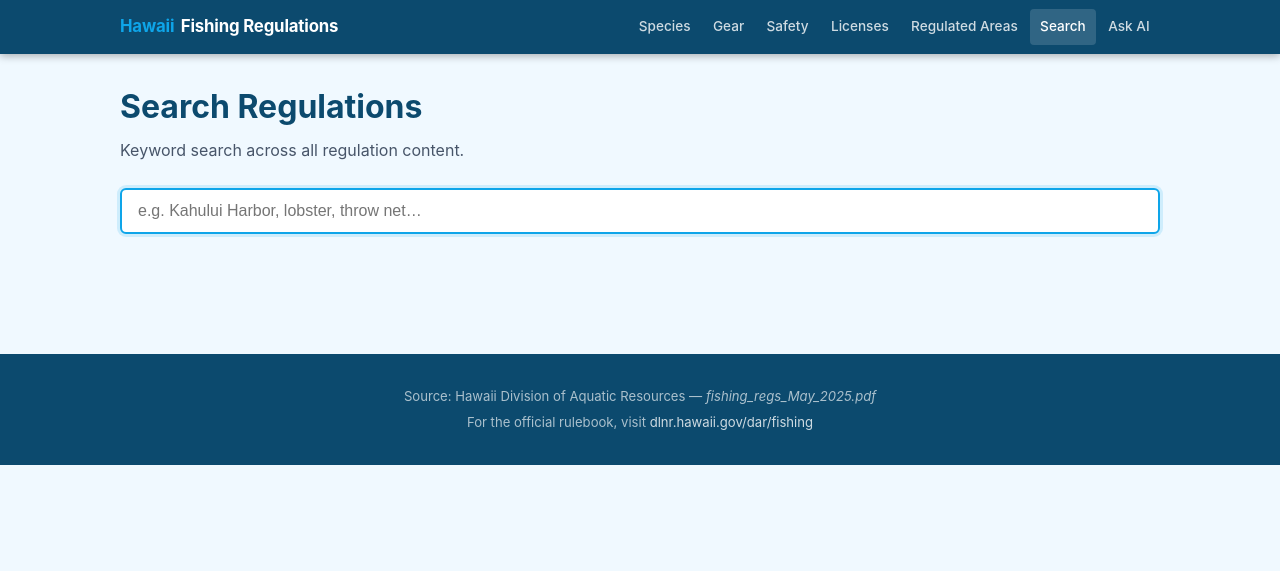
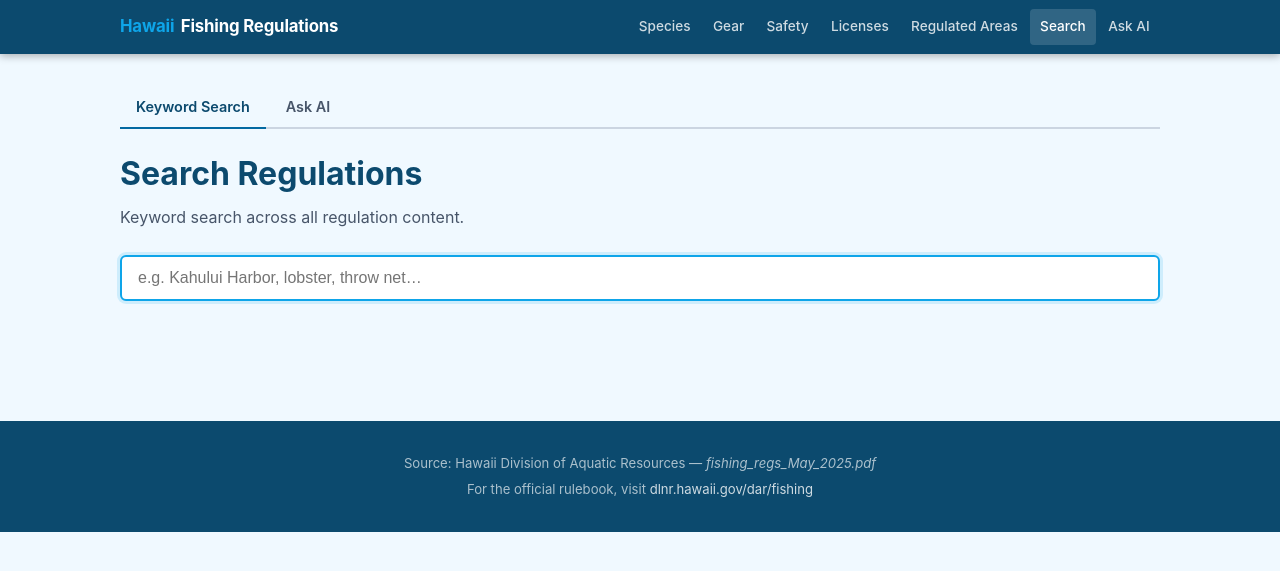
Before and after one commit to fish-hawaii/fish-hawaii.github.io, a Jekyll site: the page built from search.md, in a window 1280 px wide. Shown: the top 571 px of the page. Built offline with Jekyll 4.4.1, drawn with Linux system fonts in a browser that asks for light colours; comment, search, counter and statistics services are not loaded.

Commit message:
Add Keyword Search / Ask AI tabs
_includes/search-tabs.html existed but was never included and had no styles. Include it at the top of both the Search and Ask AI pages so users can switch between the two lookup modes, add tab styles, and replace the incomplete role=tablist/tab markup (no aria-selected or keyboard handling) with a nav using aria-current.

Co-Authored-By: Claude Opus 5.5 <noreply@anthropic.com>

```diff
--- a/_includes/search-tabs.html
+++ b/_includes/search-tabs.html
@@ -1,8 +1,8 @@
-<div class="search-tabs" role="tablist">
+<nav class="search-tabs" aria-label="Search options">
   <a href="{{ '/search/' | relative_url }}"
      class="search-tab{% if page.url == '/search/' %} active{% endif %}"
-     role="tab">Keyword Search</a>
+     {% if page.url == '/search/' %}aria-current="page"{% endif %}>Keyword Search</a>
   <a href="{{ '/ask/' | relative_url }}"
      class="search-tab{% if page.url == '/ask/' %} active{% endif %}"
-     role="tab">Ask AI</a>
-</div>
+     {% if page.url == '/ask/' %}aria-current="page"{% endif %}>Ask AI</a>
+</nav>
--- a/_layouts/ask.html
+++ b/_layouts/ask.html
@@ -3,6 +3,8 @@ layout: default
 ---
 
 <div class="page-wrap">
+  {% include search-tabs.html %}
+
   <h1>Ask AI</h1>
   <p class="ask-subtitle">Ask a plain-English question about Hawaii fishing regulations. Answers are generated by Claude using the regulation content on this site.</p>
 
--- a/_layouts/search.html
+++ b/_layouts/search.html
@@ -3,6 +3,8 @@ layout: default
 ---
 
 <div class="page-wrap">
+  {% include search-tabs.html %}
+
   <h1>Search Regulations</h1>
   <p style="color:var(--muted);margin-top:-.5rem;">Keyword search across all regulation content.</p>
 
--- a/assets/css/main.css
+++ b/assets/css/main.css
@@ -847,3 +847,28 @@ figure.species-fig figcaption {
     font-size: 0.9rem;
     color: var(--red);
 }
+
+/* ── Search / Ask AI tabs ────────────────────────── */
+.search-tabs {
+    display: flex;
+    gap: 0.25rem;
+    border-bottom: 2px solid var(--border);
+    margin-bottom: 1.5rem;
+}
+.search-tab {
+    padding: 0.5rem 1rem;
+    margin-bottom: -2px;
+    border-bottom: 2px solid transparent;
+    color: var(--muted);
+    font-size: 0.9rem;
+    font-weight: 600;
+    text-decoration: none;
+}
+.search-tab:hover {
+    color: var(--ocean);
+    text-decoration: none;
+}
+.search-tab.active {
+    color: var(--ocean-dark);
+    border-bottom-color: var(--ocean);
+}
```
